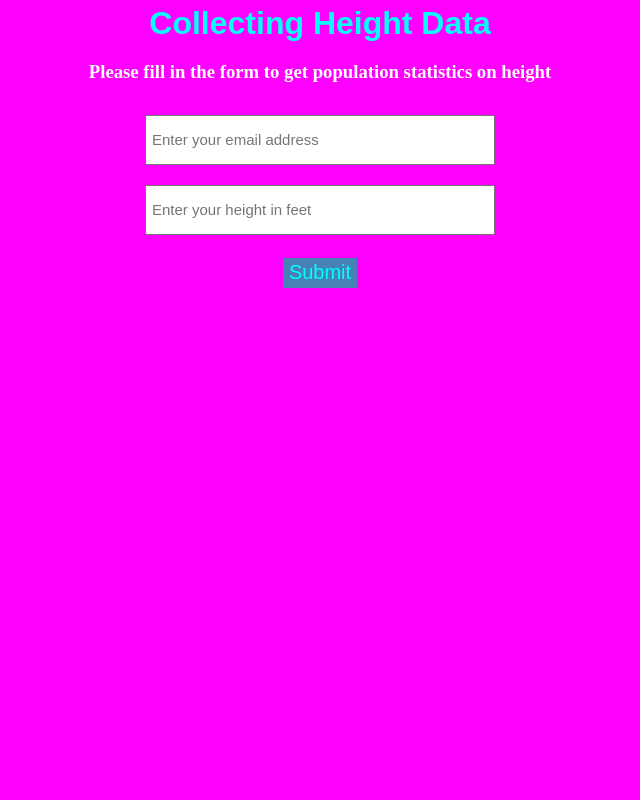
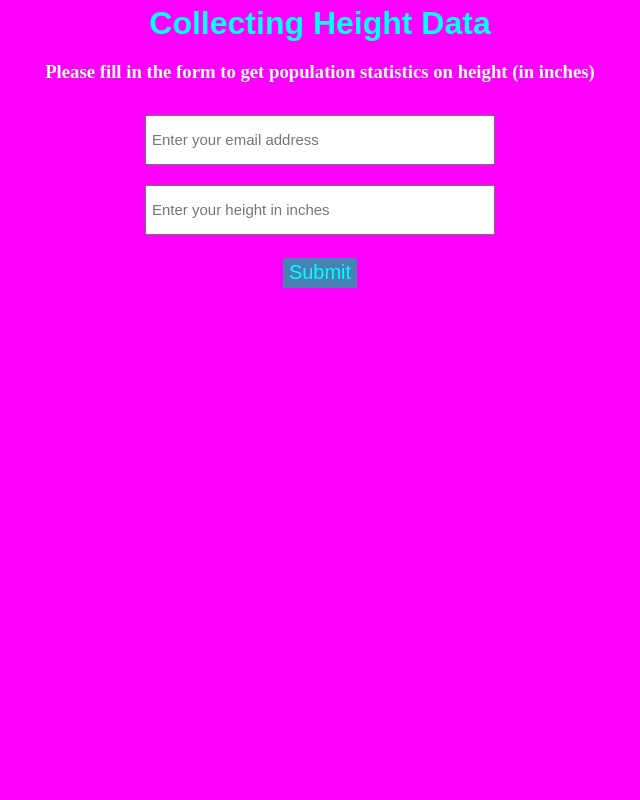
Before and after one commit to zarkle/data-collector-flask, a Flask app: page / in a window 1280 px wide. Shown: the whole page, without its empty margins (320-960 px from the left). Run offline with Flask 2, Linux system fonts and the light colour scheme.

Commit message:
edit text

```diff
--- a/templates/index.html
+++ b/templates/index.html
@@ -9,13 +9,13 @@
 <body>
   <div class="container">
     <h1>Collecting Height Data</h1>
-    <h3>Please fill in the form to get population statistics on height</h3>
+    <h3>Please fill in the form to get population statistics on height (in inches)</h3>
     <div class="message">
       {{text | safe}}
     </div>
     <form action="{{url_for('success')}}" method="POST">
       <p><input type="email" title="Save your email" placeholder="Enter your email address" name="email_name" required></p>
-      <p><input type="number" title="Save your email" placeholder="Enter your height in feet" min="24" max="84" name="height" required></p>
+      <p><input type="number" title="Save your email" placeholder="Enter your height in inches" min="24" max="84" name="height" required></p>
       <button type="submit">Submit</button>
     </form>
 
```
